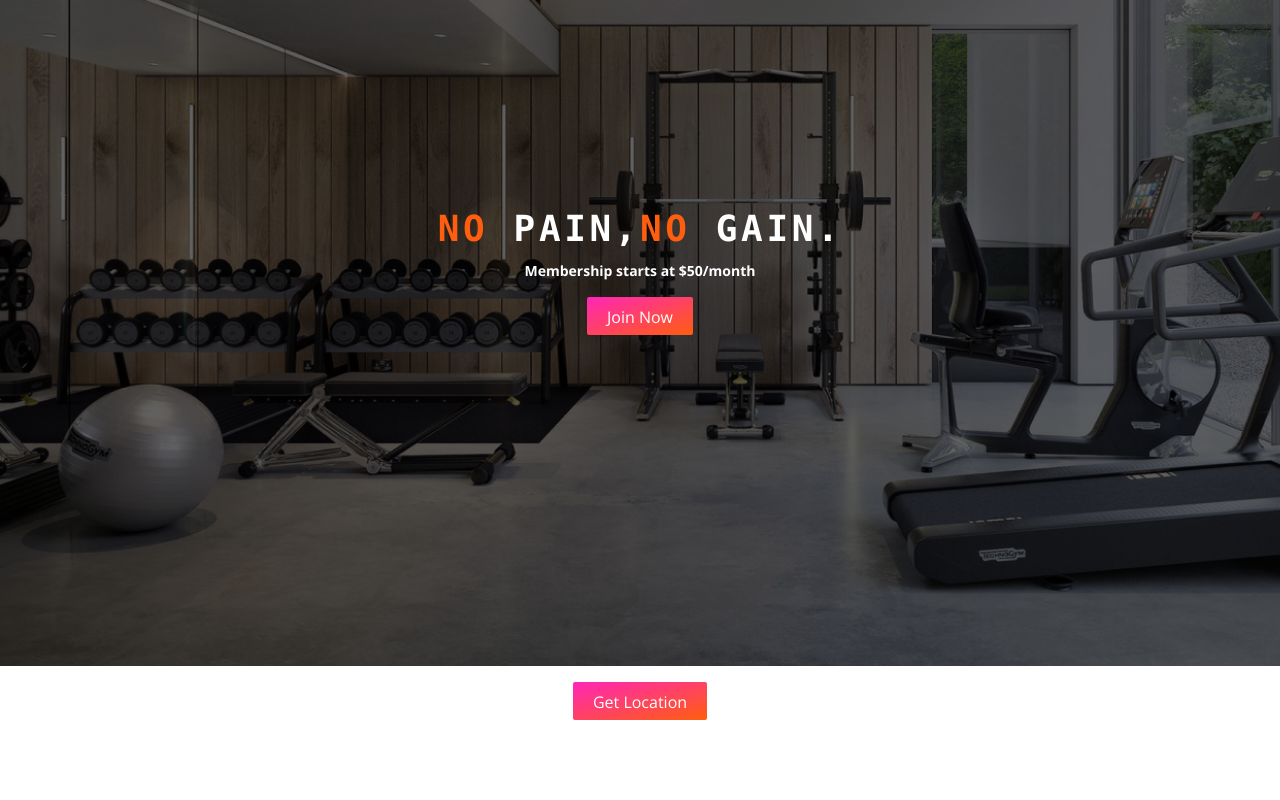
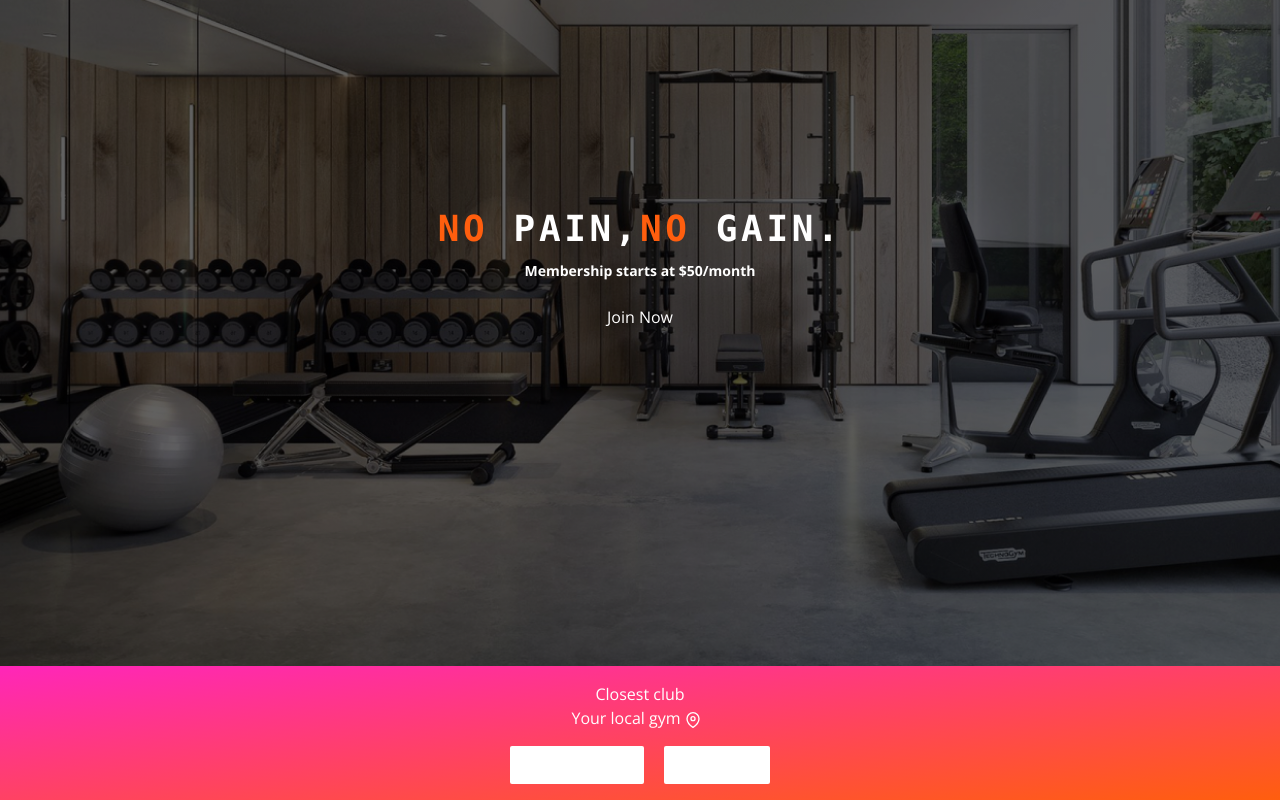
Before and after one commit to 92isaac/body_builder, a Next.js app: page / in a window 1280 px wide. Shown: the part 214-1014 px from the top of the page. Before the commit the page ends 934 px from the top, so only its background shows below. Built offline with nearby package versions, Linux system fonts and the light colour scheme.

Commit message:
add location container

```diff
--- /dev/null
+++ b/src/app/loading.tsx
@@ -0,0 +1,34 @@
+import React from "react";
+
+interface LoadingSpinnerProps {
+  size?: "small" | "medium" | "large";
+}
+
+const LoadingSpinner: React.FC<LoadingSpinnerProps> = ({ size = "large" }) => {
+  let sizeClasses = "";
+
+  switch (size) {
+    case "small":
+      sizeClasses = "w-6 h-6";
+      break;
+    case "large":
+      sizeClasses = "w-12 h-12";
+      break;
+    default:
+      sizeClasses = "w-8 h-8";
+  }
+
+  return (
+    <div className="flex items-center justify-center h-screen">
+      <div>
+        <div
+          className={`loader ease-linear border-[#FF26B9] rounded-full border-4 border-t-4 ${sizeClasses} border-gray-200`}
+        >
+        </div>
+          <span className="spiner">loading...</span>
+      </div>
+    </div>
+  );
+};
+
+export default LoadingSpinner;
--- a/src/app/page.tsx
+++ b/src/app/page.tsx
@@ -1,11 +1,11 @@
 import { Hero } from "@/components/landing/Hero";
-import Location from "@/components/landing/Location";
+import LocationContainer from "@/components/landing/LocationContainer";
 
 export default function Home() {
   return (
     <main className="flex min-h-screen flex-col items-center justify-between md:pt-20">
       <Hero />
-      <Location/>
+      <LocationContainer />
      </main>
   )
 }
--- a/src/components/landing/Location.tsx
+++ b/src/components/landing/Location.tsx
@@ -1,9 +1,9 @@
-"use client"
+"use client";
 
-import { FiMapPin } from 'react-icons/fi';
-import { Button } from '../utils/Button';
+import { FiMapPin } from "react-icons/fi";
+import { Button } from "../utils/Button";
 
-const Location:React.FC = () => {
+const Location: React.FC = () => {
   const getLocation = () => {
     if (navigator.geolocation) {
       navigator.geolocation.getCurrentPosition(
@@ -16,22 +16,29 @@ const Location:React.FC = () => {
         }
       );
     } else {
-        alert('Geolocation is not supported by this browser.');
+      alert("Geolocation is not supported by this browser.");
     }
   };
 
   return (
-        <>
-        {/* <FiMapPin className="mr-2" /> */}
+    <div className="flex justify-center items-center gap-5">
       <Button
         title="Get Location"
-        className="mt-4  pt-2 from-[#FF26B9] to-[#FF5E0E] hover:from-[#FF5E0E] hover:to-[#d434fe]"
+        className="mt-4  pt-2  bg-white text-[rgb(255,94,14)]"
+        link=""
+        OnClick={() => {
+          getLocation();
+        }}
+      />
+      <Button
+        title="Join Now"
+        className="mt-4  pt-2 bg-white text-[rgb(255,94,14)]"
         link="/"
-        OnClick={()=>{getLocation()}}
+        OnClick={() => {
+        }}
       />
-        </>
-
+    </div>
   );
 };
 
-export default Location
+export default Location;
--- /dev/null
+++ b/src/components/landing/LocationContainer.tsx
@@ -0,0 +1,16 @@
+import React from "react";
+import { FiMapPin } from "react-icons/fi";
+import Location from "./Location";
+
+export default function LocationContainer() {
+  return (
+    <div className="text-center py-4 text-white w-full bg-gradient-to-br from-[#FF26B9] to-[#FF5E0E] hover:from-[#FF5E0E] hover:to-[#d434fe]">
+      <p>Closest club</p>
+      <h1>
+        Your local gym
+        <FiMapPin className="mr-2 inline-block ml-1" />
+      </h1>
+      <Location />
+    </div>
+  );
+}
--- a/src/components/utils/Button.tsx
+++ b/src/components/utils/Button.tsx
@@ -11,7 +11,7 @@ interface ButtonProps{
 export const Button:React.FC<ButtonProps> = ({className, title, link, OnClick}) => {
   return (
     <div>
-        <button className={`border-0 text-white px-5 py-1.5 rounded-sm bg-gradient-to-br ${className}`}  type='button' onClick={OnClick}><Link href={link}>{title}</Link></button>
+        <button className={`border-0 text-white px-5 py-1.5 rounded-sm  ${className}`}  type='button' onClick={OnClick}><Link href={link}>{title}</Link></button>
     </div>
   )
 }
```
Lines whose indentation alone changed are shown as unchanged.
